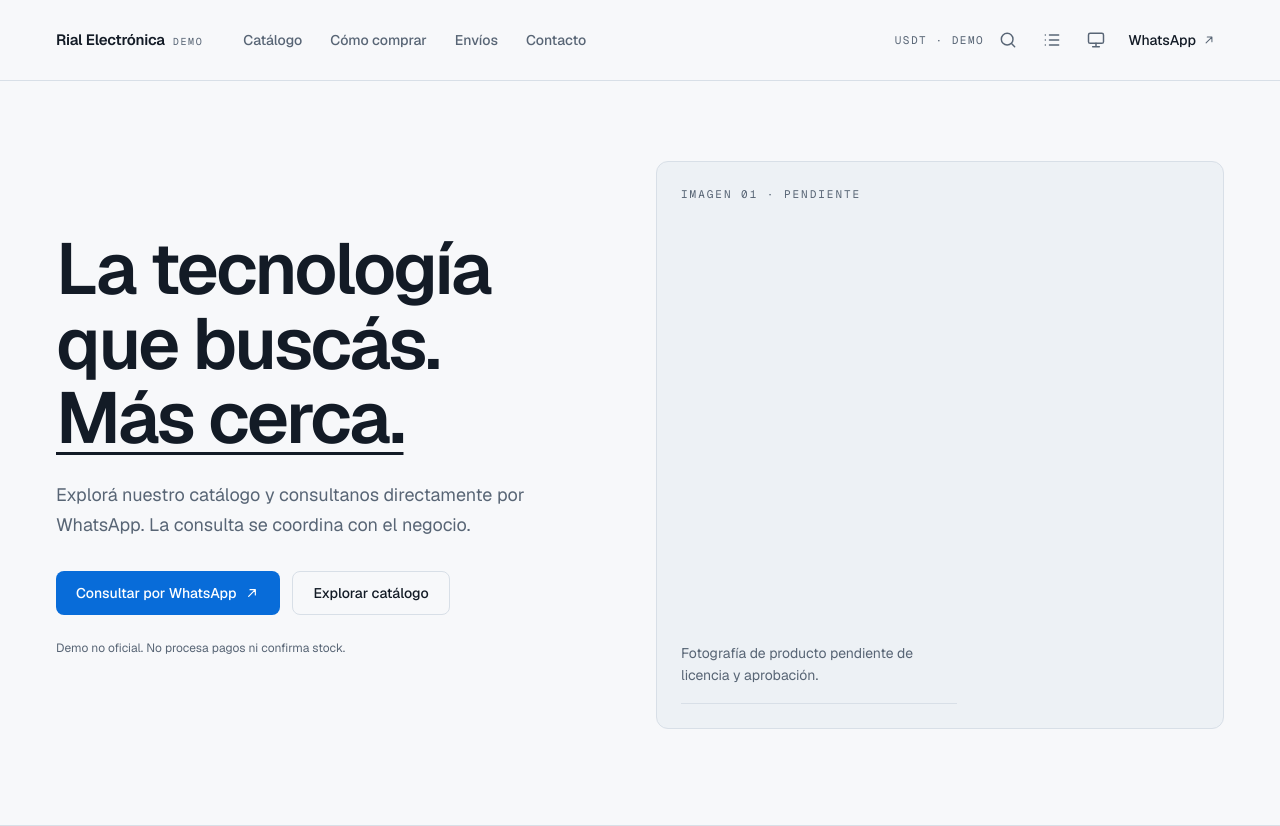
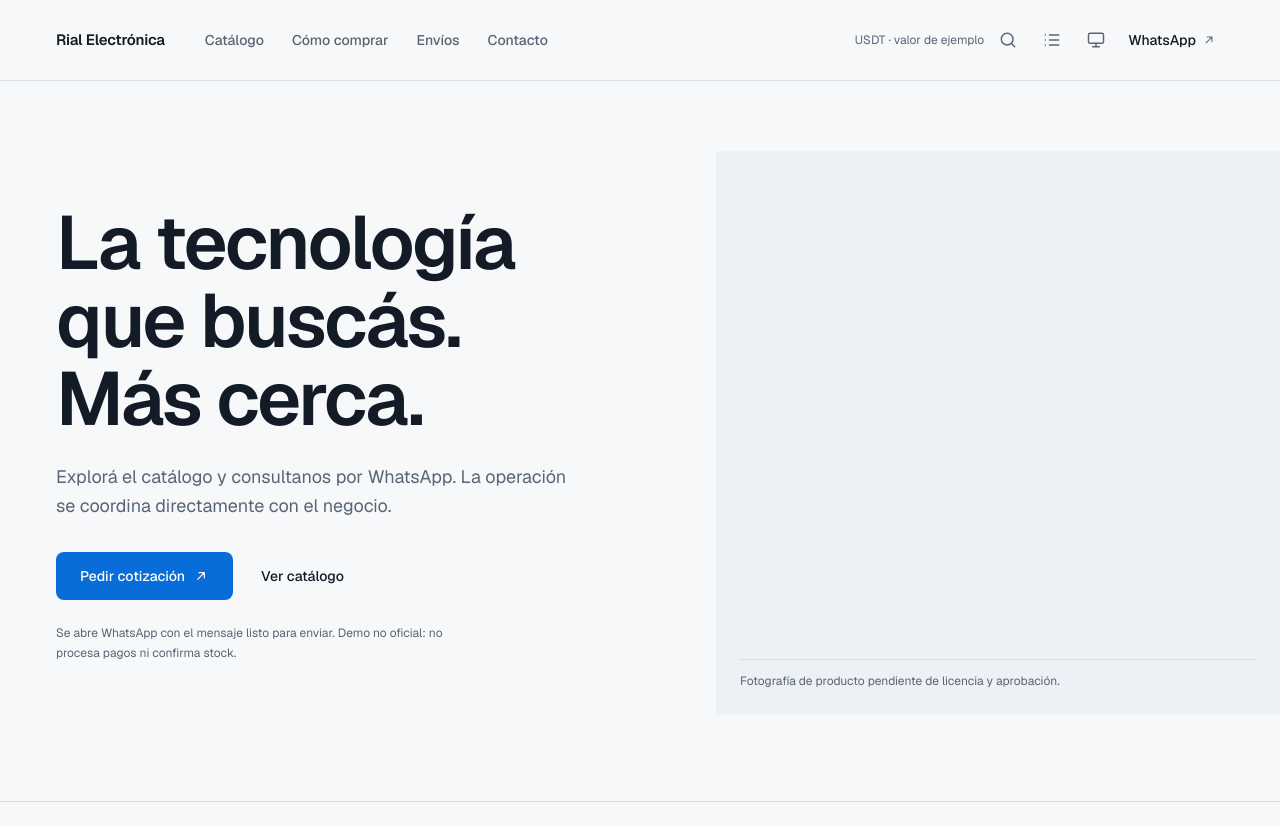
Before and after one commit to luchonicolini/Rialelectronic_demo, a Next.js app: page / in a window 1280 px wide. After the commit the page ends 802 px from the top, so only its background shows below. Built offline with nearby package versions, Linux system fonts and the light colour scheme.

Commit message:
refine: remove generic landing patterns from hero and header

```diff
--- a/src/app/globals.css
+++ b/src/app/globals.css
@@ -25,7 +25,7 @@
   --radius-control: 0.5rem;
   --radius-card: 0.75rem;
 
-  --text-display: clamp(2.5rem, 1.5rem + 4vw, 4.5rem);
+  --text-display: clamp(2.5rem, 1.5rem + 4vw, 5rem);
   --text-display--line-height: 1.04;
   --text-h1: clamp(2rem, 1.4rem + 2.4vw, 3rem);
   --text-h1--line-height: 1.12;
@@ -36,11 +36,13 @@
 @layer base {
   html {
     -webkit-text-size-adjust: 100%;
+    scrollbar-color: var(--border) transparent;
   }
 
   body {
     background-color: var(--background);
     color: var(--text-primary);
+    caret-color: var(--accent);
   }
 
   ::selection {
--- a/src/app/layout.tsx
+++ b/src/app/layout.tsx
@@ -28,7 +28,7 @@ export default function RootLayout({
   children,
 }: Readonly<{ children: React.ReactNode }>) {
   return (
-    <html lang="es" suppressHydrationWarning>
+    <html lang="es-AR" suppressHydrationWarning>
       <body
         className={`${geistSans.variable} ${geistMono.variable} bg-background font-sans text-foreground antialiased`}
       >
--- a/src/components/home/hero.tsx
+++ b/src/components/home/hero.tsx
@@ -5,58 +5,57 @@ import { whatsappUrl } from "@/lib/site";
 
 export function Hero() {
   return (
-    <section aria-labelledby="hero-title" className="border-b border-border">
-      <div className="mx-auto grid w-full max-w-[1440px] grid-cols-1 gap-12 px-4 pb-16 pt-12 sm:px-6 lg:grid-cols-12 lg:gap-8 lg:px-10 lg:pb-24 lg:pt-20 xl:px-14">
-        <div className="flex flex-col justify-center lg:col-span-6">
+    <section
+      aria-labelledby="hero-title"
+      className="overflow-hidden border-b border-border"
+    >
+      <div className="mx-auto grid w-full max-w-[1440px] grid-cols-1 gap-10 px-4 pb-14 pt-8 sm:px-6 lg:min-h-[calc(100dvh-5rem)] lg:grid-cols-12 lg:items-center lg:gap-x-8 lg:px-10 lg:pb-20 lg:pt-16 xl:px-14">
+        <div className="relative z-10 flex flex-col justify-center lg:col-span-7 lg:pr-12">
           <h1
             id="hero-title"
-            className="max-w-[13ch] text-display font-semibold tracking-[-0.035em] text-balance"
+            className="text-display font-semibold tracking-[-0.03em]"
           >
-            La tecnología que buscás.{" "}
-            <span className="underline decoration-[0.045em] underline-offset-[0.12em]">
-              Más cerca.
-            </span>
+            <span className="block">La tecnología</span>
+            <span className="block">que buscás.</span>
+            <span className="block">Más cerca.</span>
           </h1>
 
-          <p className="mt-6 max-w-[42ch] text-base leading-relaxed text-muted-foreground sm:text-lg">
-            Explorá nuestro catálogo y consultanos directamente por WhatsApp.
-            La consulta se coordina con el negocio.
+          <p className="mt-6 max-w-[44ch] text-base leading-relaxed text-muted-foreground sm:text-lg">
+            Explorá el catálogo y consultanos por WhatsApp. La operación se
+            coordina directamente con el negocio.
           </p>
 
-          <div className="mt-8 flex flex-col gap-3 sm:flex-row sm:items-center">
+          <div className="mt-8 flex flex-wrap items-center gap-x-6 gap-y-3 sm:gap-x-7">
             <a
               href={whatsappUrl()}
               target="_blank"
               rel="noopener noreferrer"
               className={buttonStyles("primary")}
             >
-              Consultar por WhatsApp
+              Pedir cotización
               <ArrowUpRightIcon className="size-4" />
               <span className="sr-only">(se abre en una pestaña nueva)</span>
             </a>
-            <Link href="/catalogo" className={buttonStyles("secondary")}>
-              Explorar catálogo
+            <Link
+              href="/catalogo"
+              className="inline-flex h-12 items-center text-sm font-medium text-foreground underline-offset-4 hover:underline"
+            >
+              Ver catálogo
             </Link>
           </div>
 
-          <p className="mt-6 text-xs leading-relaxed text-muted-foreground">
-            Demo no oficial. No procesa pagos ni confirma stock.
+          <p className="mt-6 max-w-[52ch] text-xs leading-relaxed text-muted-foreground">
+            Se abre WhatsApp con el mensaje listo para enviar. Demo no oficial:
+            no procesa pagos ni confirma stock.
           </p>
         </div>
 
-        <div className="lg:col-span-6">
-          <div className="flex aspect-[4/5] w-full flex-col justify-between overflow-hidden rounded-card border border-border bg-elevated p-5 sm:aspect-[16/10] lg:aspect-square lg:p-6">
-            <p className="font-mono text-[11px] uppercase tracking-[0.18em] text-muted-foreground">
-              Imagen 01 · pendiente
-            </p>
-
-            <div className="max-w-[26ch]">
-              <p className="text-sm leading-relaxed text-muted-foreground">
-                Fotografía de producto pendiente de licencia y aprobación.
-              </p>
-              <div className="mt-4 h-px w-full bg-border" />
-            </div>
-          </div>
+        <div className="lg:col-span-5 lg:col-start-8 lg:-mr-10 lg:-ml-10 xl:-mr-14">
+          <figure className="flex aspect-[4/3] w-full flex-col justify-end bg-elevated p-5 sm:aspect-[2/1] lg:aspect-square lg:p-6">
+            <figcaption className="border-t border-border pt-3 text-xs leading-relaxed text-muted-foreground">
+              Fotografía de producto pendiente de licencia y aprobación.
+            </figcaption>
+          </figure>
         </div>
       </div>
     </section>
--- a/src/components/layout/section-placeholder.tsx
+++ b/src/components/layout/section-placeholder.tsx
@@ -1,5 +1,6 @@
 import Link from "next/link";
 import { SiteHeader } from "@/components/layout/site-header";
+import { buttonStyles } from "@/components/ui/button";
 
 type SectionPlaceholderProps = {
   title: string;
@@ -17,10 +18,7 @@ export function SectionPlaceholder({
         id="contenido"
         className="mx-auto w-full max-w-[1440px] px-4 py-16 sm:px-6 lg:px-10 xl:px-14"
       >
-        <p className="font-mono text-xs uppercase tracking-[0.18em] text-muted-foreground">
-          Sección en preparación
-        </p>
-        <h1 className="mt-3 max-w-2xl text-h1 font-semibold tracking-tight">
+        <h1 className="max-w-2xl text-h1 font-semibold tracking-[-0.02em]">
           {title}
         </h1>
         <p className="mt-4 max-w-xl text-base leading-relaxed text-muted-foreground">
@@ -28,7 +26,7 @@ export function SectionPlaceholder({
         </p>
         <Link
           href="/"
-          className="mt-8 inline-flex h-10 items-center rounded-control border border-border px-4 text-sm font-medium text-foreground transition-colors duration-[var(--duration-feedback)] hover:bg-elevated"
+          className={`mt-8 ${buttonStyles("secondary")}`}
         >
           Volver al inicio
         </Link>
--- a/src/components/layout/site-header.tsx
+++ b/src/components/layout/site-header.tsx
@@ -43,14 +43,9 @@ export function SiteHeader() {
         <Link
           href="/"
           onClick={() => setPanel(null)}
-          className="flex shrink-0 items-baseline gap-2"
+          className="shrink-0 text-[15px] font-semibold tracking-[-0.015em]"
         >
-          <span className="text-[15px] font-semibold tracking-[-0.015em]">
-            Rial Electrónica
-          </span>
-          <span className="font-mono text-[10px] uppercase tracking-[0.16em] text-muted-foreground">
-            demo
-          </span>
+          Rial Electrónica
         </Link>
 
         <HeaderNav className="hidden lg:block" />
@@ -58,9 +53,9 @@ export function SiteHeader() {
         <div className="ml-auto flex items-center gap-0.5 sm:gap-1">
           <span
             title="Cotización USDT de ejemplo, no verificada"
-            className="hidden font-mono text-[11px] uppercase tracking-[0.14em] text-muted-foreground xl:inline"
+            className="hidden text-xs text-muted-foreground xl:inline"
           >
-            USDT · demo
+            USDT · valor de ejemplo
           </span>
 
           <button
@@ -130,9 +125,9 @@ export function SiteHeader() {
             <div className="mt-4 flex items-center justify-between gap-4">
               <span
                 title="Cotización USDT de ejemplo, no verificada"
-                className="font-mono text-[11px] uppercase tracking-[0.14em] text-muted-foreground"
+                className="text-xs text-muted-foreground"
               >
-                USDT · demo
+                USDT · valor de ejemplo
               </span>
               <span className="text-xs text-muted-foreground">
                 Propuesta no oficial
--- a/src/components/ui/button.ts
+++ b/src/components/ui/button.ts
@@ -1,7 +1,7 @@
 export type ButtonVariant = "primary" | "secondary";
 
 const base =
-  "inline-flex h-11 items-center justify-center gap-2 rounded-control px-5 text-sm font-medium transition-colors duration-[var(--duration-feedback)]";
+  "inline-flex h-12 items-center justify-center gap-2 rounded-control px-6 text-sm font-medium transition-colors duration-[var(--duration-feedback)]";
 
 const variants: Record<ButtonVariant, string> = {
   primary: "bg-accent text-accent-contrast hover:bg-accent/90",
```
